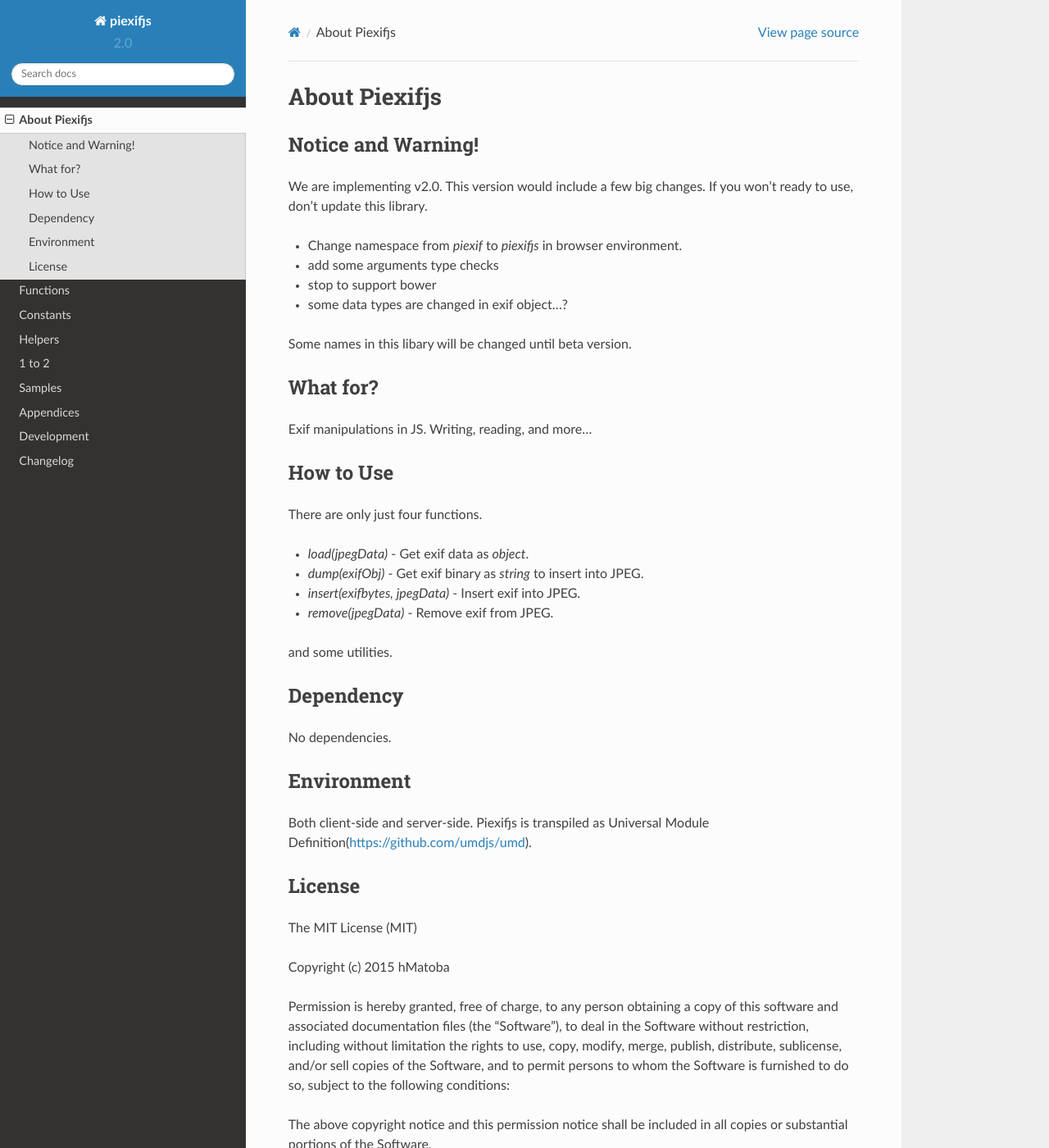
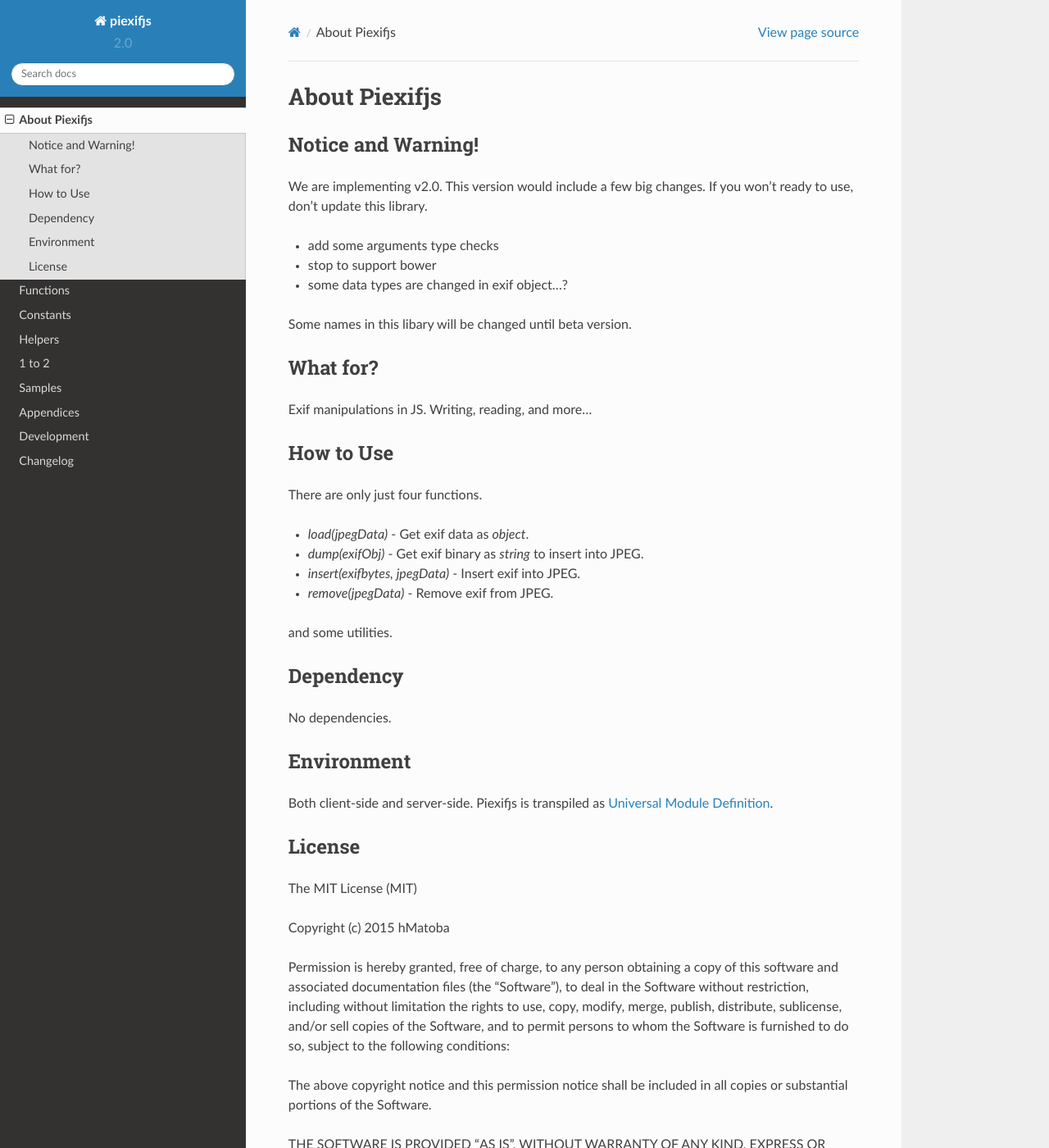
Before and after one commit to hMatoba/piexifjs, a Sphinx documentation site: the page built from docs/about.rst, in a window 1280 px wide and 1400 px high. Shown: the whole window at 82% size. Built offline with Sphinx 7.4.7 and the Read the Docs theme 2.0.0, drawn with Linux system fonts in a browser that asks for light colours.

Commit message:
Update documents.

```diff
--- a/docs/about.rst
+++ b/docs/about.rst
@@ -7,7 +7,6 @@
 
 We are implementing v2.0. This version would include a few big changes. If you won't ready to use, don't update this library.
 
-- Change namespace from *piexif* to *piexifjs* in browser environment.
 - add some arguments type checks
 - stop to support bower
 - some data types are changed in exif object...?
@@ -39,7 +38,7 @@
 Environment
 -----------
 
-Both client-side and server-side. Piexifjs is transpiled as Universal Module Definition(https://github.com/umdjs/umd).
+Both client-side and server-side. Piexifjs is transpiled as `Universal Module Definition <https://github.com/umdjs/umd>`_.
 
 License
 -------
--- a/docs/functions.rst
+++ b/docs/functions.rst
@@ -19,7 +19,7 @@
 
 ::
 
-    var exifObj = piexif.load(jpegData);
+    let exifObj = piexif.load(jpegData);
     for (let ifd in exifObj) {
         if (ifd == "thumbnail") {
             continue;
```
